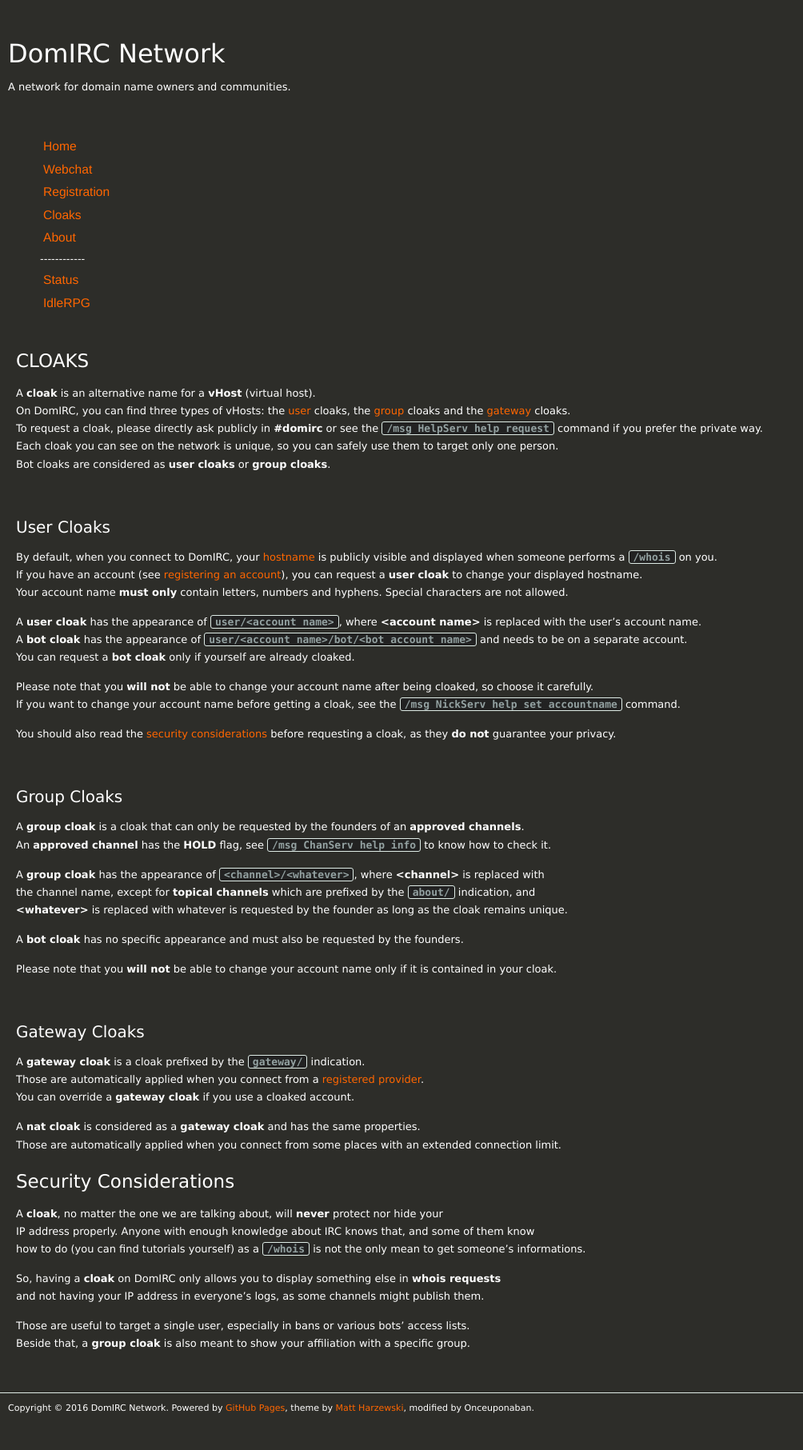
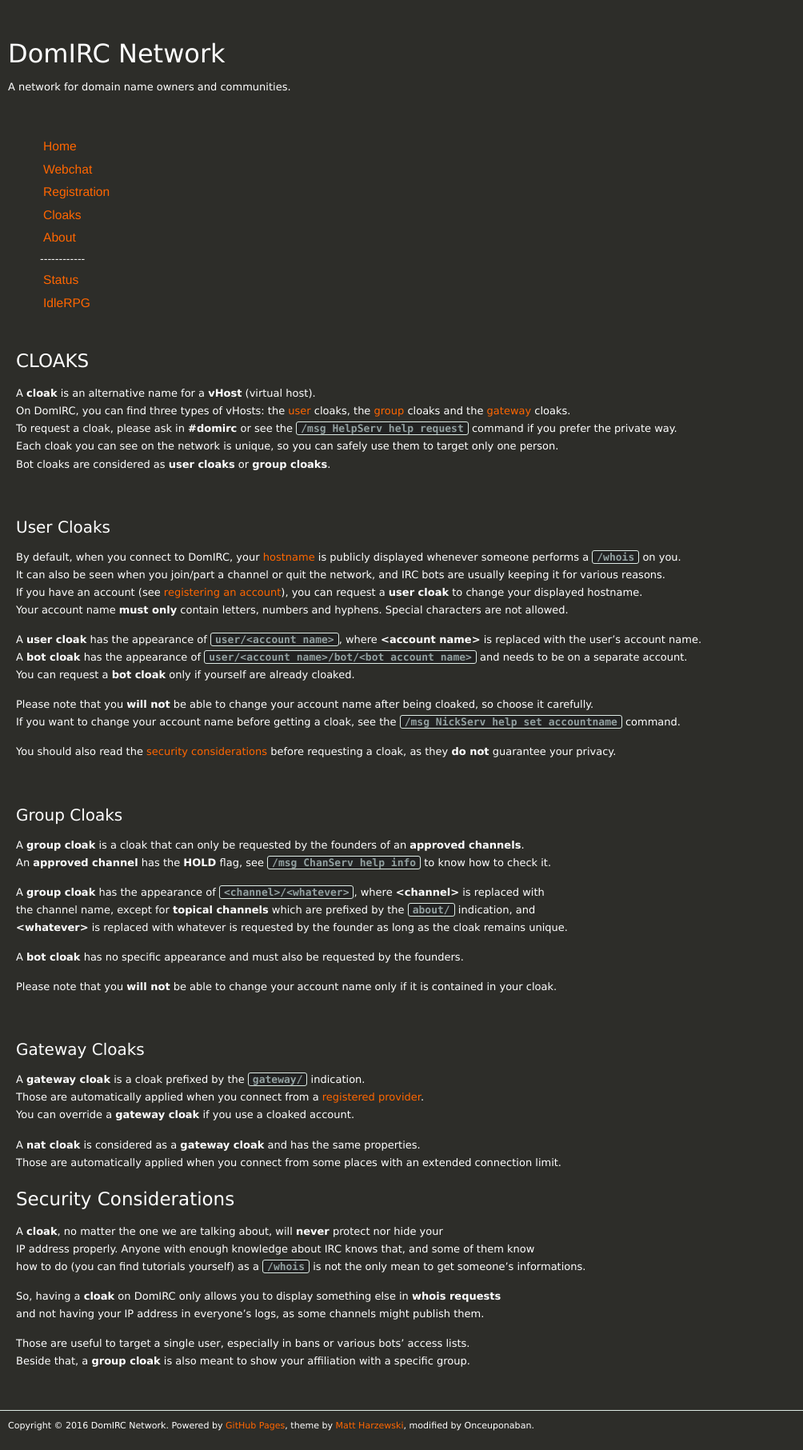
Before and after one commit to DomIRC/domirc.github.io, a Jekyll site: the page built from cloaks/index.md, in a window 1280 px wide. Shown: the whole page at 80% size, without its empty margins (0-1004 px from the left). Built offline with Jekyll 4.4.1, drawn with Linux system fonts in a browser that asks for light colours; nearby versions of some CDN libraries; before the commit the page ends 1791 px from its top, so only the background shows below that.

Commit message:
Cloak page: sentences shortened, title fixed

```diff
--- a/cloaks/index.md
+++ b/cloaks/index.md
@@ -1,20 +1,21 @@
 ---
 layout: default
-title: DomIRC - About
+title: DomIRC - Cloaks
 ---
 
 # CLOAKS
 
 A **cloak** is an alternative name for a **vHost** (virtual host).
 On DomIRC, you can find three types of vHosts: the [user](#user-cloaks) cloaks, the [group](#group-cloaks) cloaks and the [gateway](#gateway-cloaks) cloaks.
-To request a cloak, please directly ask publicly in **#domirc** or see the `/msg HelpServ help request` command if you prefer the private way.
+To request a cloak, please ask in **#domirc** or see the `/msg HelpServ help request` command if you prefer the private way.
 Each cloak you can see on the network is unique, so you can safely use them to target only one person.
 Bot cloaks are considered as **user cloaks** or **group cloaks**.
 
 
 ## User Cloaks
 
-By default, when you connect to DomIRC, your [hostname](https://en.wikipedia.org/wiki/Hostname) is publicly visible and displayed when someone performs a `/whois` on you.
+By default, when you connect to DomIRC, your [hostname](https://en.wikipedia.org/wiki/Hostname) is publicly displayed whenever someone performs a `/whois` on you.
+It can also be seen when you join/part a channel or quit the network, and IRC bots are usually keeping it for various reasons.
 If you have an account (see [registering an account](/registration/#registering-an-account)), you can request a **user cloak** to change your displayed hostname.
 Your account name **must only** contain letters, numbers and hyphens. Special characters are not allowed.
 
```
